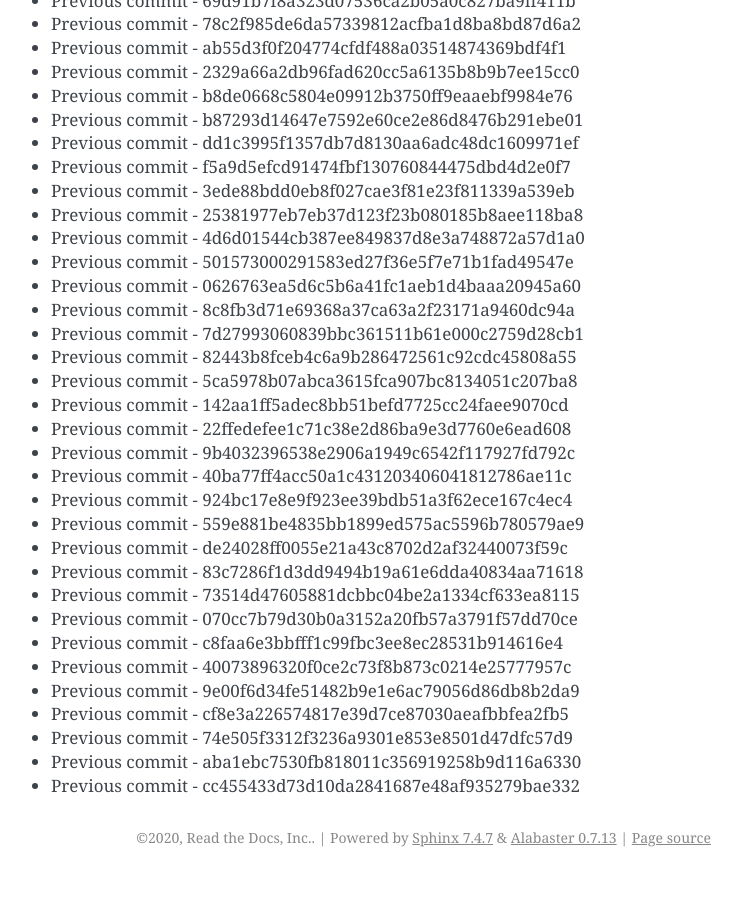
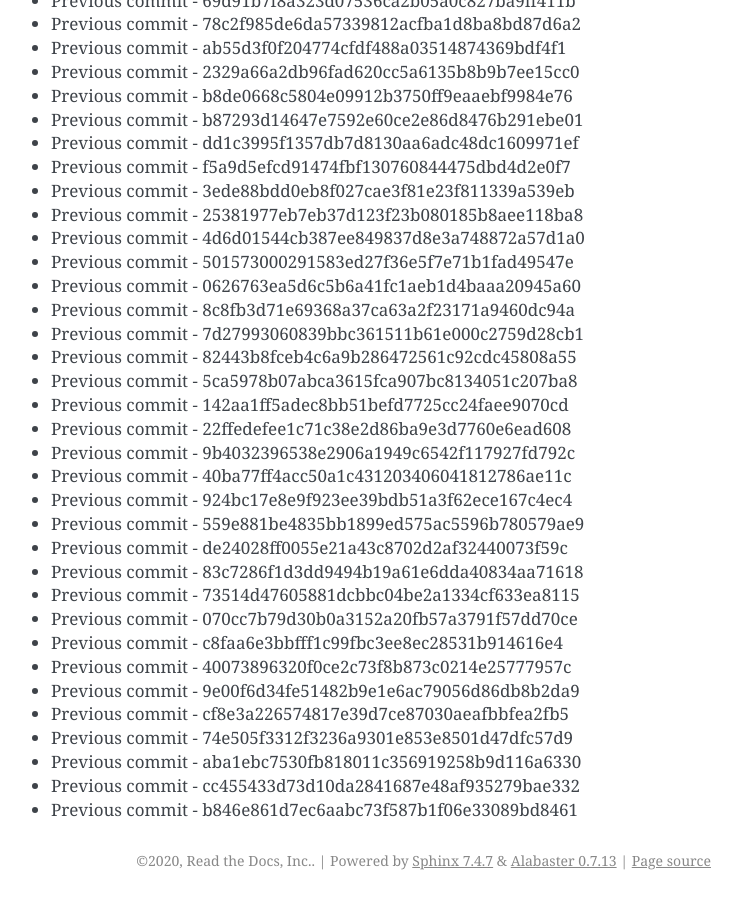
Before and after one commit to readthedocs/rtd-git-stresstest, a Sphinx documentation site: the page built from docs/updates.rst, in a window 1280 px wide and 900 px high, scrolled down 47987 px. Shown: the whole window, without its empty margins (399-1141 px from the left). Built offline with Sphinx 7.4.7, drawn with Linux system fonts in a browser that asks for light colours; before the commit the page ends 48864 px from its top, so only the background shows below that.

Commit message:
Generating commit from previous: b846e861d7ec6aabc73f587b1f06e33089bd8461

```diff
--- a/docs/updates.rst
+++ b/docs/updates.rst
@@ -2048,3 +2048,4 @@ It can be tested for any performance characteristics.
 * Previous commit - 74e505f3312f3236a9301e853e8501d47dfc57d9
 * Previous commit - aba1ebc7530fb818011c356919258b9d116a6330
 * Previous commit - cc455433d73d10da2841687e48af935279bae332
+* Previous commit - b846e861d7ec6aabc73f587b1f06e33089bd8461
```
